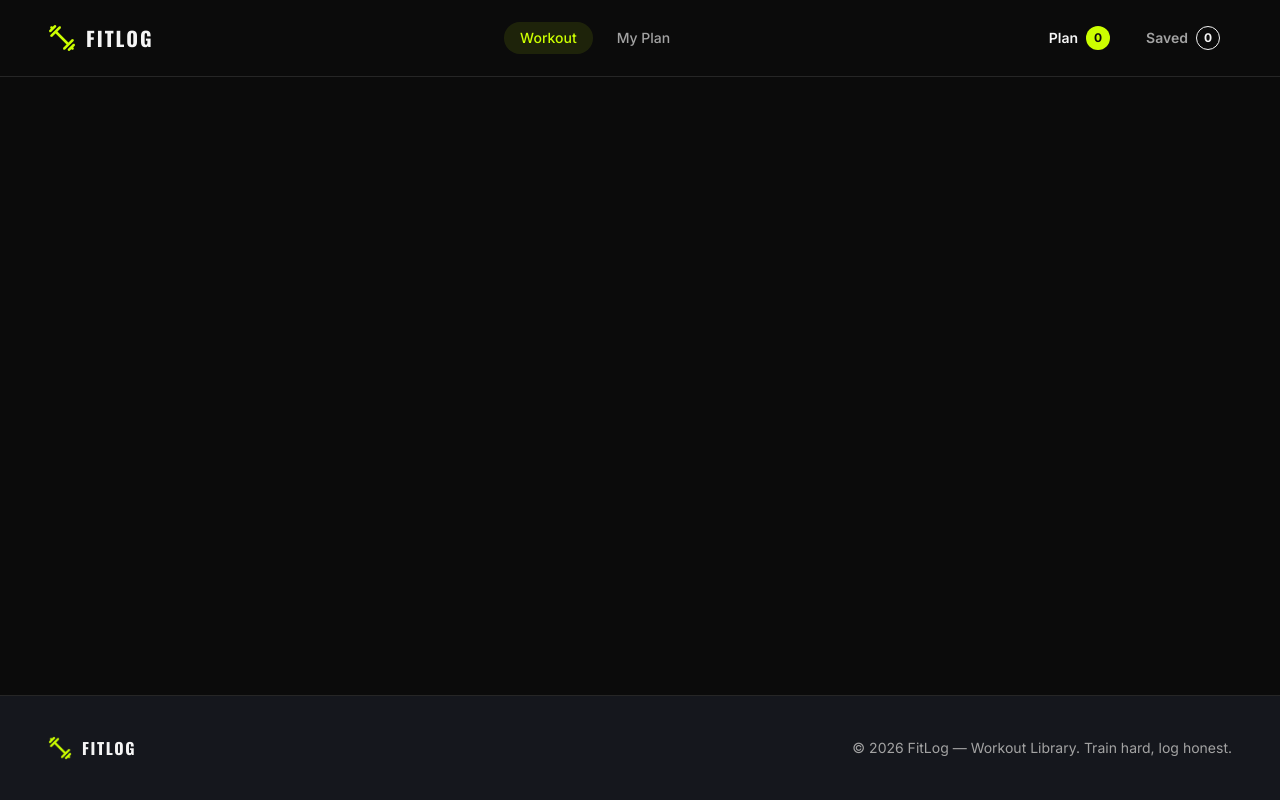
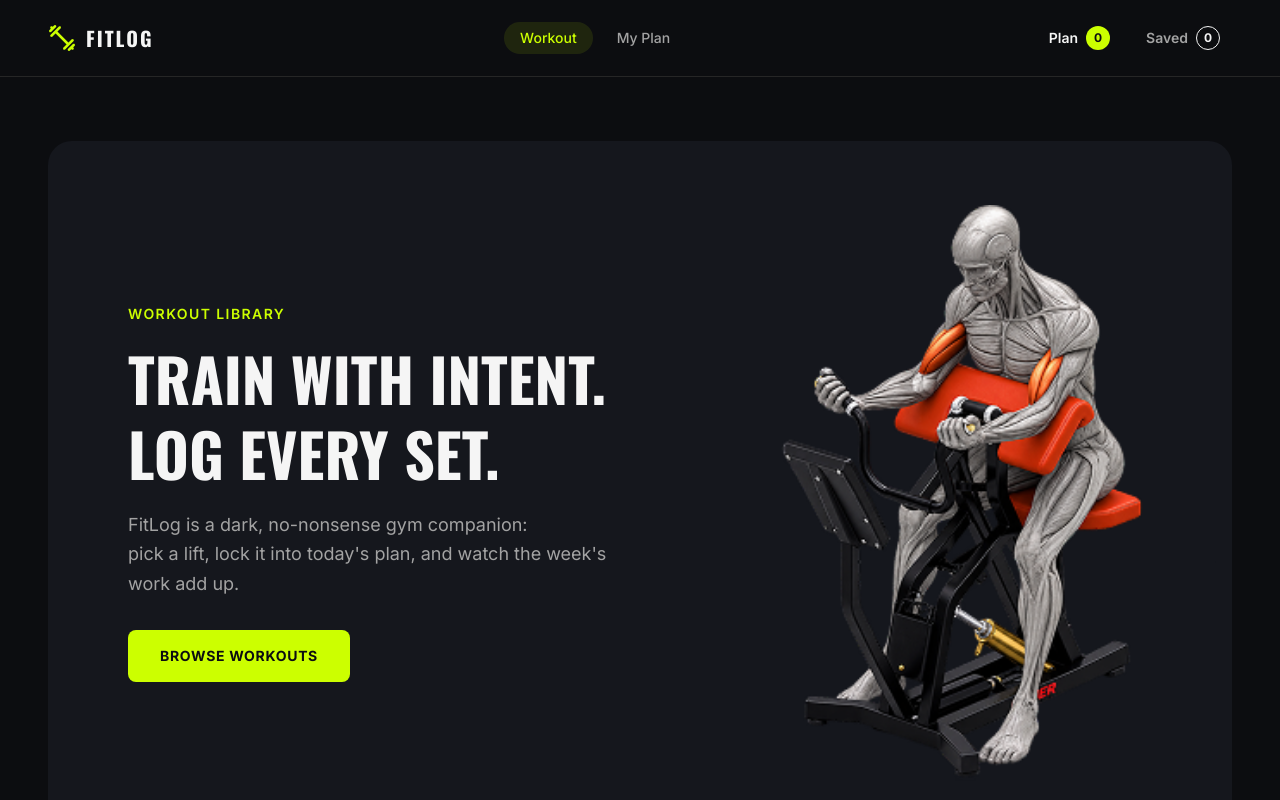
Before and after one commit to SSKsaan/FitLog, a Next.js app: page / in a window 1280 px wide. Shown: the top 800 px of the page. Built offline with nearby package versions, Linux system fonts and the light colour scheme.

Commit message:
added hero section

```diff
--- a/package.json
+++ b/package.json
@@ -9,6 +9,7 @@
     "lint": "eslint"
   },
   "dependencies": {
+    "lucide-react": "^1.48.0",
     "next": "16.3.6",
     "react": "19.2.8",
     "react-dom": "19.2.8"
--- a/src/app/globals.css
+++ b/src/app/globals.css
@@ -1,7 +1,7 @@
 @import "tailwindcss";
 
 :root {
-  --background: #0b0b0b;
+  --background: #0c0d10;
   --foreground: #f5f5f5;
   --surface: #151515;
   --card: #15171d;
--- a/src/app/page.tsx
+++ b/src/app/page.tsx
@@ -1,3 +1,5 @@
+import Hero from "@/components/Hero";
+
 export default function Home() {
-  return null;
+  return <Hero />;
 }
--- /dev/null
+++ b/src/components/Hero.tsx
@@ -0,0 +1,42 @@
+import Image from "next/image";
+
+export default function Hero() {
+  return (
+    <div className="mx-auto w-full max-w-7xl px-6 py-10 sm:px-8 lg:px-12 lg:py-16">
+      <section className="flex flex-col items-center gap-12 rounded-3xl bg-card px-6 py-10 sm:px-10 lg:flex-row lg:justify-between lg:py-16 lg:pl-20 lg:pr-14">
+        <div className="max-w-xl text-center lg:text-left">
+          <p className="mb-4 text-sm font-semibold uppercase tracking-widest text-accent">
+            Workout Library
+          </p>
+          <h1 className="font-heading text-4xl font-bold uppercase leading-tight sm:text-5xl lg:text-6xl">
+            <span className="block">Train with intent.</span>
+            <span className="block">Log every set.</span>
+          </h1>
+          <p className="mt-5 text-base leading-relaxed text-muted sm:text-lg">
+            <span className="block">
+              FitLog is a dark, no-nonsense gym companion:
+            </span>
+            <span>
+              pick a lift, lock it into today&apos;s plan, and watch the
+              week&apos;s work add up.
+            </span>
+          </p>
+          <a
+            href="#library"
+            className="mt-8 inline-flex items-center rounded-lg bg-accent px-8 py-4 text-sm font-bold uppercase tracking-wider text-background transition-colors hover:bg-accent/90"
+          >
+            Browse Workouts
+          </a>
+        </div>
+        <Image
+          src="/hero.png"
+          alt="FitLog hero artwork"
+          width={334}
+          height={334}
+          priority
+          className="w-full max-w-md sm:max-w-lg lg:-mr-20 lg:max-w-xl"
+        />
+      </section>
+    </div>
+  );
+}
```
Also changed, not shown: public/hero.png (added), 1 other file (tests, documents, lock files or other folders).
